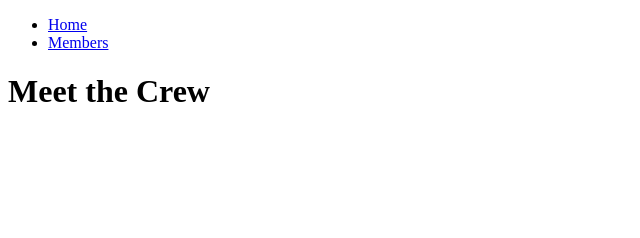
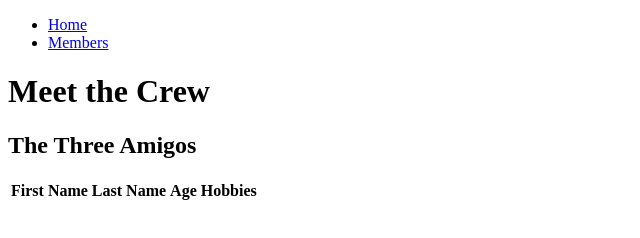
Before and after one commit to chvrlctte/Lesson04, a plain HTML site: page table.html in a window 1280 px wide. Shown: the whole page, without its empty margins (0-640 px from the left). Drawn offline with Linux system fonts and the light colour scheme.

Commit message:
Added title, heading and 4 required headings

```diff
--- a/table.html
+++ b/table.html
@@ -17,5 +17,20 @@
             </nav>
             <h1>Meet the Crew</h1>
         </header>
+
+        <main>
+            <section>
+                <h2>The Three Amigos</h2>
+                <table>
+                    <thead>
+                        <tr>
+                            <th>First Name</th>
+                            <th>Last Name</th>
+                            <th>Age</th>
+                            <th>Hobbies</th>
+                        </tr>
+                    </thead>
+            </section>
+        </main>
     </body>
 </html>
```
